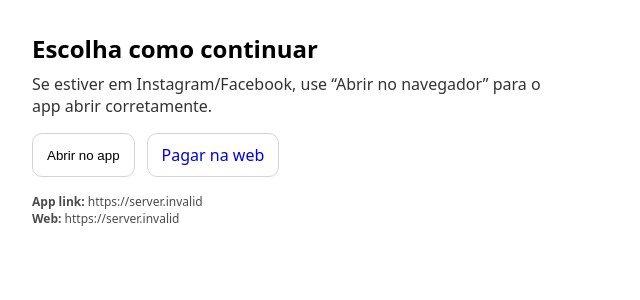
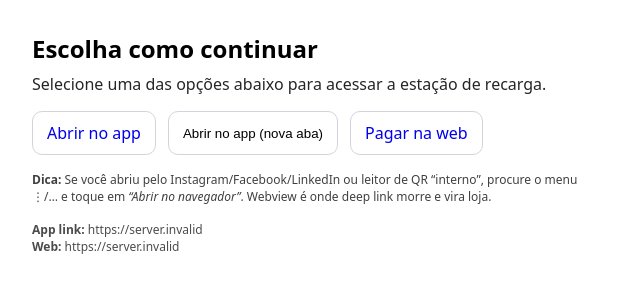
Before and after one commit to DhioneCastilhoBarbosa/qr-redirect, a React (Vite) app: page /r/1/1 in a window 1280 px wide. Shown: the top 300 px of the page, without its empty margins (0-640 px from the left). Built offline with nearby package versions, Linux system fonts and the light colour scheme; no server answers.

Commit message:
ajuste no texto

```diff
--- a/src/pages/RedirectPage.tsx
+++ b/src/pages/RedirectPage.tsx
@@ -3,6 +3,12 @@ import { useParams, useSearchParams } from "react-router-dom";
 
 function fillTemplate(tpl: string, vars: Record<string, string>) {
   return tpl.replace(/\{(\w+)\}/g, (_, key) => vars[key] ?? "");
+}
+
+function isInAppBrowser() {
+  const ua = navigator.userAgent || "";
+  // Heurística: Instagram/Facebook/LinkedIn e afins (webviews comuns)
+  return /(Instagram|FBAN|FBAV|FB_IAB|Line|LinkedInApp)/i.test(ua);
 }
 
 type Status = "idle" | "invalid" | "trying";
@@ -51,25 +57,44 @@ export default function RedirectPage() {
     );
   }
 
-  const openApp = () => {
+  const openInNewTab = (url: string) => {
     setStatus("trying");
-    // importante: gesto do usuário (clique) aumenta chance de abrir o app
-    window.location.href = appUrl;
+    // Alguns webviews respeitam melhor abrir fora/aba nova
+    window.open(url, "_blank", "noopener,noreferrer");
   };
 
+  //const looksLikeWebView = isInAppBrowser();
+
   return (
-    <div style={{ padding: 24, fontFamily: "system-ui", maxWidth: 520 }}>
+    <div style={{ padding: 24, fontFamily: "system-ui", maxWidth: 560 }}>
       <h2 style={{ margin: "0 0 8px" }}>Escolha como continuar</h2>
 
-      <p style={{ margin: "0 0 16px", opacity: 0.8 }}>
+      <p style={{ margin: "0 0 16px", opacity: 0.85 }}>
         {status === "trying"
-          ? "Tentando abrir o app…"
-          : "Se estiver em Instagram/Facebook, use “Abrir no navegador” para o app abrir corretamente."}
+          ? "Abrindo…"
+          : "Selecione uma das opções abaixo para acessar a estação de recarga."}
       </p>
 
       <div style={{ display: "flex", gap: 12, flexWrap: "wrap" }}>
+        {/* Melhor tentativa: navegação top-level via <a> (não JS) */}
+        <a
+          href={appUrl}
+          onClick={() => setStatus("trying")}
+          style={{
+            display: "inline-block",
+            padding: "10px 14px",
+            borderRadius: 10,
+            border: "1px solid #d1d5db",
+            textDecoration: "none",
+          }}
+        >
+          Abrir no app
+        </a>
+
+        {/* Tentativa alternativa: nova aba (às vezes tira do webview) */}
         <button
-          onClick={openApp}
+          type="button"
+          onClick={() => openInNewTab(appUrl)}
           style={{
             padding: "10px 14px",
             borderRadius: 10,
@@ -78,7 +103,7 @@ export default function RedirectPage() {
             cursor: "pointer",
           }}
         >
-          Abrir no app
+          Abrir no app (nova aba)
         </button>
 
         <a
@@ -95,6 +120,14 @@ export default function RedirectPage() {
         </a>
       </div>
 
+      {/* Dica prática: "Abrir no navegador" */}
+      <div style={{ marginTop: 16, fontSize: 12, opacity: 0.75 }}>
+        <strong>Dica:</strong> Se você abriu pelo Instagram/Facebook/LinkedIn ou
+        leitor de QR “interno”, procure o menu ⋮/… e toque em{" "}
+        <em>“Abrir no navegador”</em>. Webview é onde deep link morre e vira
+        loja.
+      </div>
+
       <div style={{ marginTop: 16, fontSize: 12, opacity: 0.7 }}>
         <div>
           <strong>App link:</strong> {appUrl}
```
